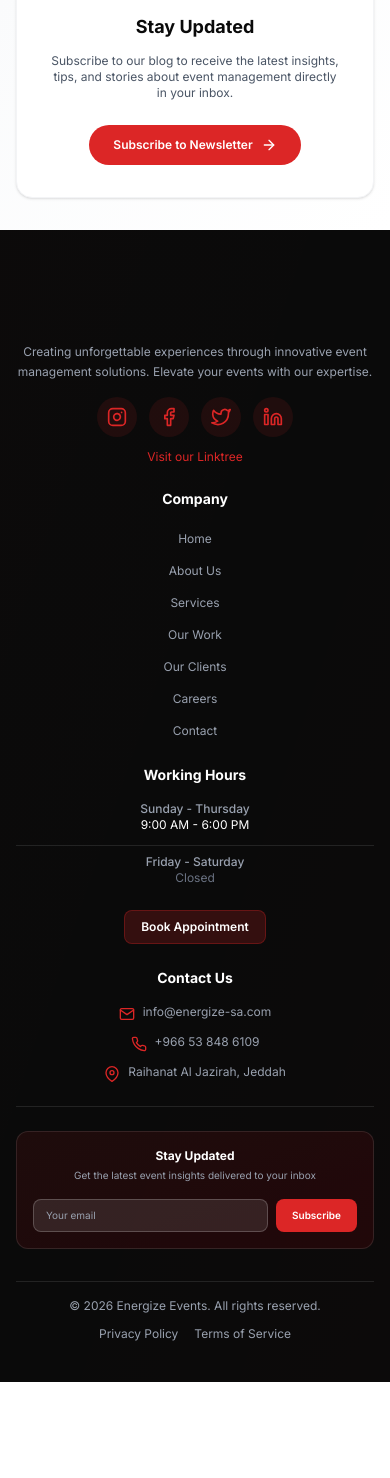
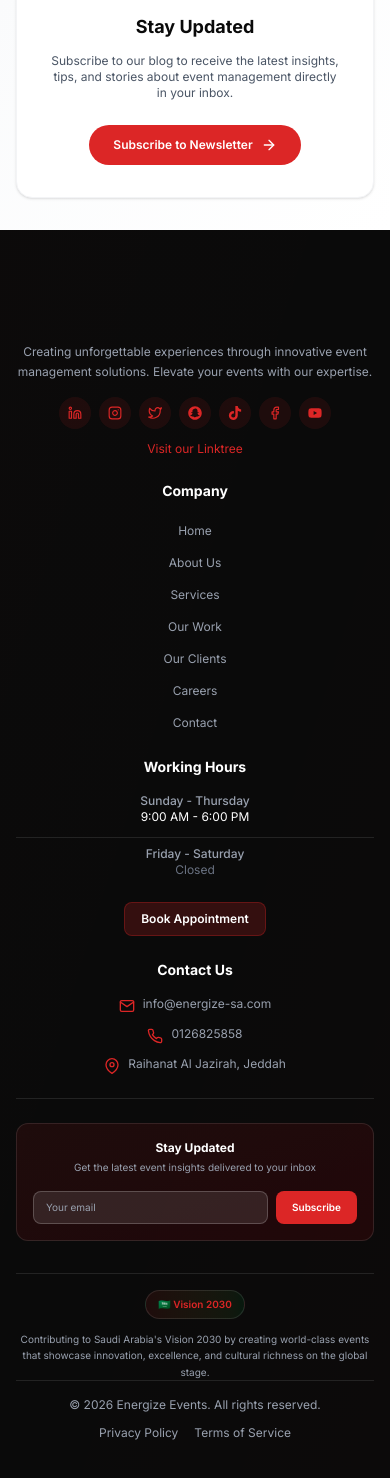
Before and after one commit to mohameddzaher/Energize-Events, a Next.js app in the folder frontend/: page /blog in a window 390 px wide. Shown: the part 1488-2966 px from the top of the page. Before the commit the page ends 2870 px from the top, so only its background shows below. Built offline with nearby package versions, Linux system fonts and the light colour scheme; grey boxes are pictures that could not be loaded; a web font is replaced by a local one.

Commit message:
Update social media links, add Snapchat/TikTok/YouTube icons, reduce icon sizes, update phone number, add Vision 2030 section

```diff
--- a/frontend/src/app/contact/page.tsx
+++ b/frontend/src/app/contact/page.tsx
@@ -6,6 +6,7 @@ import Footer from "@/components/Footer";
 import { motion } from "framer-motion";
 import { FiMail, FiPhone, FiMapPin, FiClock, FiSend } from "react-icons/fi";
 import { FiInstagram, FiFacebook, FiTwitter, FiLinkedin } from "react-icons/fi";
+import { FaYoutube, FaTiktok, FaSnapchat } from "react-icons/fa";
 import Image from "next/image";
 
 export default function ContactPage() {
@@ -45,8 +46,8 @@ export default function ContactPage() {
     {
       icon: FiPhone,
       label: "Phone",
-      value: "+966 53 848 6109",
-      href: "tel:+966538486109",
+      value: "0126825858",
+      href: "tel:0126825858",
     },
     {
       icon: FiMapPin,
@@ -64,24 +65,39 @@ export default function ContactPage() {
 
   const socialLinks = [
     {
+      icon: FiLinkedin,
+      href: "https://www.linkedin.com/company/energize-your-business/posts/?feedView=all",
+      label: "LinkedIn",
+    },
+    {
       icon: FiInstagram,
-      href: "https://linktr.ee/EnergizeBusKSA",
+      href: "https://www.instagram.com/energizebusksa/",
       label: "Instagram",
     },
     {
+      icon: FiTwitter,
+      href: "https://x.com/EnergizeBusKSA",
+      label: "Twitter",
+    },
+    {
+      icon: FaSnapchat,
+      href: "https://www.snapchat.com/@energizebusksa?share_id=28aXYvansJY&locale=en-SA",
+      label: "Snapchat",
+    },
+    {
+      icon: FaTiktok,
+      href: "https://www.tiktok.com/@energizebusksa?_t=zs-90hk3beie2d&_r=1",
+      label: "TikTok",
+    },
+    {
       icon: FiFacebook,
-      href: "https://linktr.ee/EnergizeBusKSA",
+      href: "https://www.facebook.com/EnergizeBusKSA",
       label: "Facebook",
     },
     {
-      icon: FiTwitter,
-      href: "https://linktr.ee/EnergizeBusKSA",
-      label: "Twitter",
-    },
-    {
-      icon: FiLinkedin,
-      href: "https://linktr.ee/EnergizeBusKSA",
-      label: "LinkedIn",
+      icon: FaYoutube,
+      href: "https://www.youtube.com/@EnergizeBusKSA",
+      label: "YouTube",
     },
   ];
 
@@ -252,6 +268,9 @@ export default function ContactPage() {
                       Facebook: "hover:bg-blue-600",
                       Twitter: "hover:bg-sky-500",
                       LinkedIn: "hover:bg-blue-700",
+                      YouTube: "hover:bg-red-600",
+                      TikTok: "hover:bg-black",
+                      Snapchat: "hover:bg-yellow-400",
                     };
                     return (
                       <a
@@ -259,12 +278,12 @@ export default function ContactPage() {
                         href={social.href}
                         target="_blank"
                         rel="noopener noreferrer"
-                          className={`w-10 h-10 rounded-full bg-[#DC2626]/10 flex items-center justify-center transition-colors duration-300 cursor-pointer group ${
+                        className={`w-8 h-8 rounded-full bg-[#DC2626]/10 flex items-center justify-center transition-colors duration-300 cursor-pointer group ${
                           socialColors[social.label] || "hover:bg-[#DC2626]"
                         }`}
                         aria-label={social.label}
                       >
-                          <Icon className="w-5 h-5 text-[#DC2626] group-hover:text-white transition-colors duration-300" />
+                        <Icon className="w-3.5 h-3.5 text-[#DC2626] group-hover:text-white transition-colors duration-300" />
                       </a>
                     );
                     })}
--- a/frontend/src/components/ContactMap.tsx
+++ b/frontend/src/components/ContactMap.tsx
@@ -30,8 +30,8 @@ const ContactMap = () => {
     {
       icon: FiPhone,
       title: "Phone",
-      value: "+966 53 848 6109",
-      href: "tel:+966538486109",
+      value: "0126825858",
+      href: "tel:0126825858",
     },
     {
       icon: FiMapPin,
--- a/frontend/src/components/Footer.tsx
+++ b/frontend/src/components/Footer.tsx
@@ -10,6 +10,7 @@ import {
   FiTwitter,
   FiLinkedin,
 } from "react-icons/fi";
+import { FaYoutube, FaTiktok, FaSnapchat } from "react-icons/fa";
 import Image from "next/image";
 import Link from "next/link";
 
@@ -30,24 +31,39 @@ const Footer = () => {
 
   const socialLinks = [
     {
+      icon: FiLinkedin,
+      href: "https://www.linkedin.com/company/energize-your-business/posts/?feedView=all",
+      label: "LinkedIn",
+    },
+    {
       icon: FiInstagram,
-      href: "https://linktr.ee/EnergizeBusKSA",
+      href: "https://www.instagram.com/energizebusksa/",
       label: "Instagram",
     },
     {
+      icon: FiTwitter,
+      href: "https://x.com/EnergizeBusKSA",
+      label: "Twitter",
+    },
+    {
+      icon: FaSnapchat,
+      href: "https://www.snapchat.com/@energizebusksa?share_id=28aXYvansJY&locale=en-SA",
+      label: "Snapchat",
+    },
+    {
+      icon: FaTiktok,
+      href: "https://www.tiktok.com/@energizebusksa?_t=zs-90hk3beie2d&_r=1",
+      label: "TikTok",
+    },
+    {
       icon: FiFacebook,
-      href: "https://linktr.ee/EnergizeBusKSA",
+      href: "https://www.facebook.com/EnergizeBusKSA",
       label: "Facebook",
     },
     {
-      icon: FiTwitter,
-      href: "https://linktr.ee/EnergizeBusKSA",
-      label: "Twitter",
-    },
-    {
-      icon: FiLinkedin,
-      href: "https://linktr.ee/EnergizeBusKSA",
-      label: "LinkedIn",
+      icon: FaYoutube,
+      href: "https://www.youtube.com/@EnergizeBusKSA",
+      label: "YouTube",
     },
   ];
 
@@ -83,7 +99,7 @@ const Footer = () => {
                   Creating unforgettable experiences through innovative event
                   management solutions. Elevate your events with our expertise.
                 </p>
-                <div className="flex space-x-3 sm:space-x-4 mb-3">
+                <div className="flex flex-wrap justify-center lg:justify-start gap-2 sm:gap-2.5 mb-3">
                   {socialLinks.map((social, index) => {
                     const Icon = social.icon;
                     const socialColors: Record<string, string> = {
@@ -92,6 +108,9 @@ const Footer = () => {
                       Facebook: "hover:bg-blue-600",
                       Twitter: "hover:bg-sky-500",
                       LinkedIn: "hover:bg-blue-700",
+                      YouTube: "hover:bg-red-600",
+                      TikTok: "hover:bg-black",
+                      Snapchat: "hover:bg-yellow-400",
                     };
                     return (
                       <a
@@ -99,12 +118,12 @@ const Footer = () => {
                         href={social.href}
                         target="_blank"
                         rel="noopener noreferrer"
-                        className={`w-10 h-10 rounded-full bg-[#DC2626]/10 flex items-center justify-center transition-colors duration-300 cursor-pointer group ${
+                        className={`w-8 h-8 rounded-full bg-[#DC2626]/10 flex items-center justify-center transition-colors duration-300 cursor-pointer group ${
                           socialColors[social.label] || "hover:bg-[#DC2626]"
                         }`}
                         aria-label={social.label}
                       >
-                        <Icon className="w-5 h-5 text-[#DC2626] group-hover:text-white transition-colors duration-300" />
+                        <Icon className="w-3.5 h-3.5 text-[#DC2626] group-hover:text-white transition-colors duration-300" />
                       </a>
                     );
                   })}
@@ -156,11 +175,17 @@ const Footer = () => {
               <h4 className="text-sm font-bold mb-4">Working Hours</h4>
               <div className="space-y-3">
                 <div className="flex flex-col items-center">
-                  <p className="text-gray-400 text-xs sm:text-sm font-medium">Sunday - Thursday</p>
-                  <p className="text-white text-xs sm:text-sm">9:00 AM - 6:00 PM</p>
+                  <p className="text-gray-400 text-xs sm:text-sm font-medium">
+                    Sunday - Thursday
+                  </p>
+                  <p className="text-white text-xs sm:text-sm">
+                    9:00 AM - 6:00 PM
+                  </p>
                 </div>
                 <div className="flex flex-col items-center pt-2 border-t border-white/10">
-                  <p className="text-gray-400 text-xs sm:text-sm font-medium">Friday - Saturday</p>
+                  <p className="text-gray-400 text-xs sm:text-sm font-medium">
+                    Friday - Saturday
+                  </p>
                   <p className="text-gray-500 text-xs sm:text-sm">Closed</p>
                 </div>
                 <Link
@@ -194,10 +219,10 @@ const Footer = () => {
                 <li className="flex items-start space-x-2 justify-center">
                   <FiPhone className="w-4 h-4 text-[#DC2626] mt-0.5 flex-shrink-0" />
                   <a
-                    href="tel:+966538486109"
+                    href="tel:0126825858"
                     className="text-gray-400 hover:text-[#DC2626] transition-colors text-xs sm:text-sm cursor-pointer"
                   >
-                    +966 53 848 6109
+                    0126825858
                   </a>
                 </li>
                 <li className="flex items-start space-x-2 justify-center">
@@ -250,6 +275,27 @@ const Footer = () => {
             </div>
           </motion.div>
 
+          {/* Vision 2030 Section */}
+          <motion.div
+            initial={{ opacity: 0, y: 20 }}
+            whileInView={{ opacity: 1, y: 0 }}
+            viewport={{ once: true }}
+            transition={{ duration: 0.6, delay: 0.5 }}
+            className="mt-4 sm:mt-6 pt-4 sm:pt-6 border-t border-white/10"
+          >
+            <div className="max-w-3xl mx-auto text-center">
+              <div className="inline-flex items-center gap-2 px-3 py-1.5 bg-gradient-to-r from-[#DC2626]/10 to-green-600/10 rounded-full mb-3 border border-white/10">
+                <span className="text-[#DC2626] font-semibold text-[10px] sm:text-xs">
+                  🇸🇦 Vision 2030
+                </span>
+              </div>
+              <p className="text-gray-400 text-[10px] sm:text-xs leading-relaxed">
+                Contributing to Saudi Arabia&apos;s Vision 2030 by creating world-class events
+                that showcase innovation, excellence, and cultural richness on the global stage.
+              </p>
+            </div>
+          </motion.div>
+
           {/* Bottom Bar */}
           <div className="border-t border-white/10 pt-4 sm:pt-6 ">
             <div className="flex flex-col md:flex-row justify-center items-center space-y-3 md:space-y-0 md:space-x-6">
```
Lines whose indentation alone changed are shown as unchanged.
